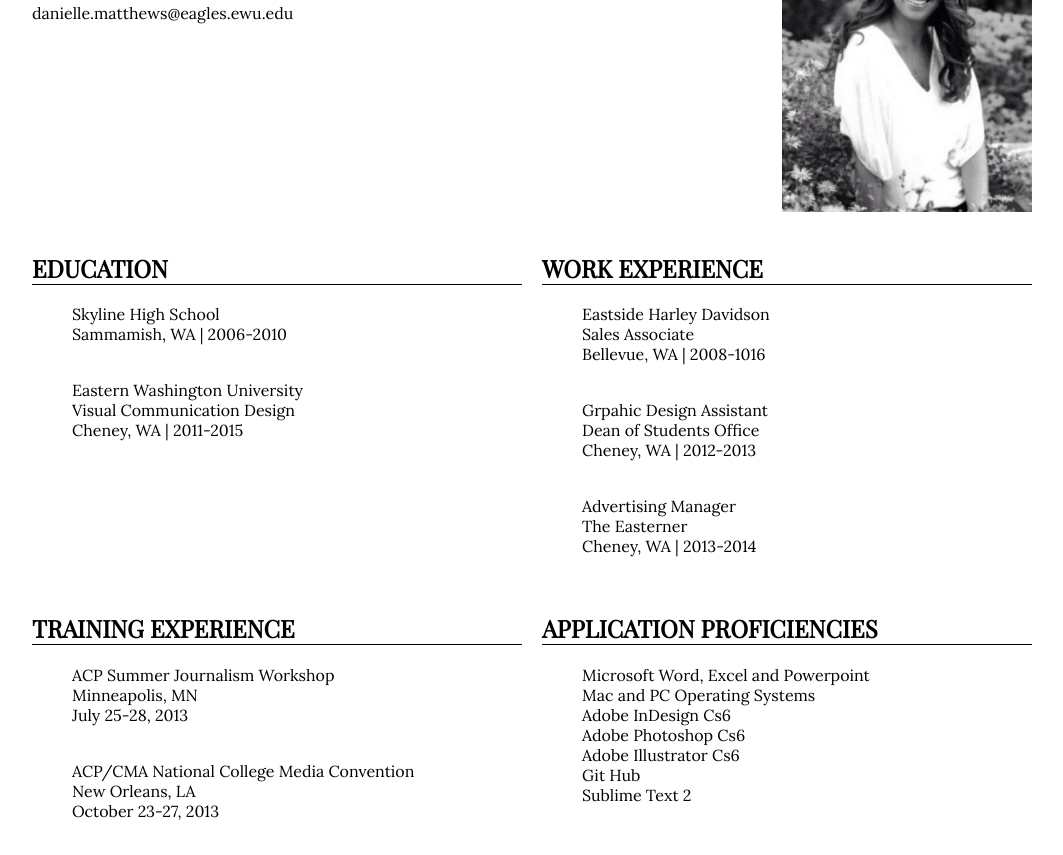
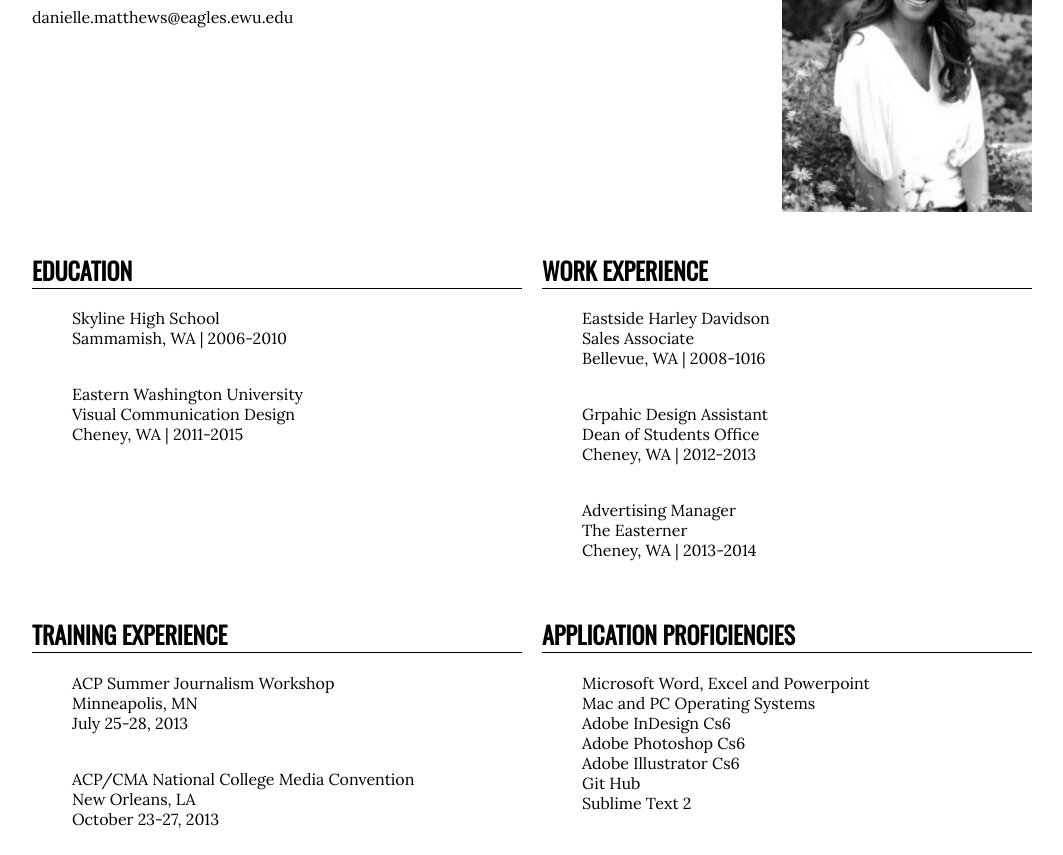
Before and after one commit to Delleliz/P2-Resume, a plain HTML site: page index.html in a window 1280 px wide. Shown: the part 94-949 px from the top of the page, without its empty margins (108-1171 px from the left). Drawn offline with nearby package versions, Linux system fonts and the light colour scheme.

Commit message:
Headline Font Change

```diff
--- a/css/styles.css
+++ b/css/styles.css
@@ -9,7 +9,7 @@ div {
 }
 
 h1,h2 {
-	font-family: 'Playfair Display', serif;
+	font-family: 'Oswald', sans-serif;
 	text-transform: uppercase;
 	border-bottom-style: solid;
 	border-bottom-width: 1px;
--- a/index.html
+++ b/index.html
@@ -8,7 +8,7 @@
 
   <link rel="stylesheet" href="css/normalize.css">
   <link rel="stylesheet" href="css/grid.css">
-  <link href='http://fonts.googleapis.com/css?family=Playfair+Display' rel='stylesheet' type='text/css'>
+  <link href='http://fonts.googleapis.com/css?family=Oswald' rel='stylesheet' type='text/css'>
   <link href='http://fonts.googleapis.com/css?family=Lora' rel='stylesheet' type='text/css'>
   <link rel="stylesheet" href="css/styles.css">
 
```
